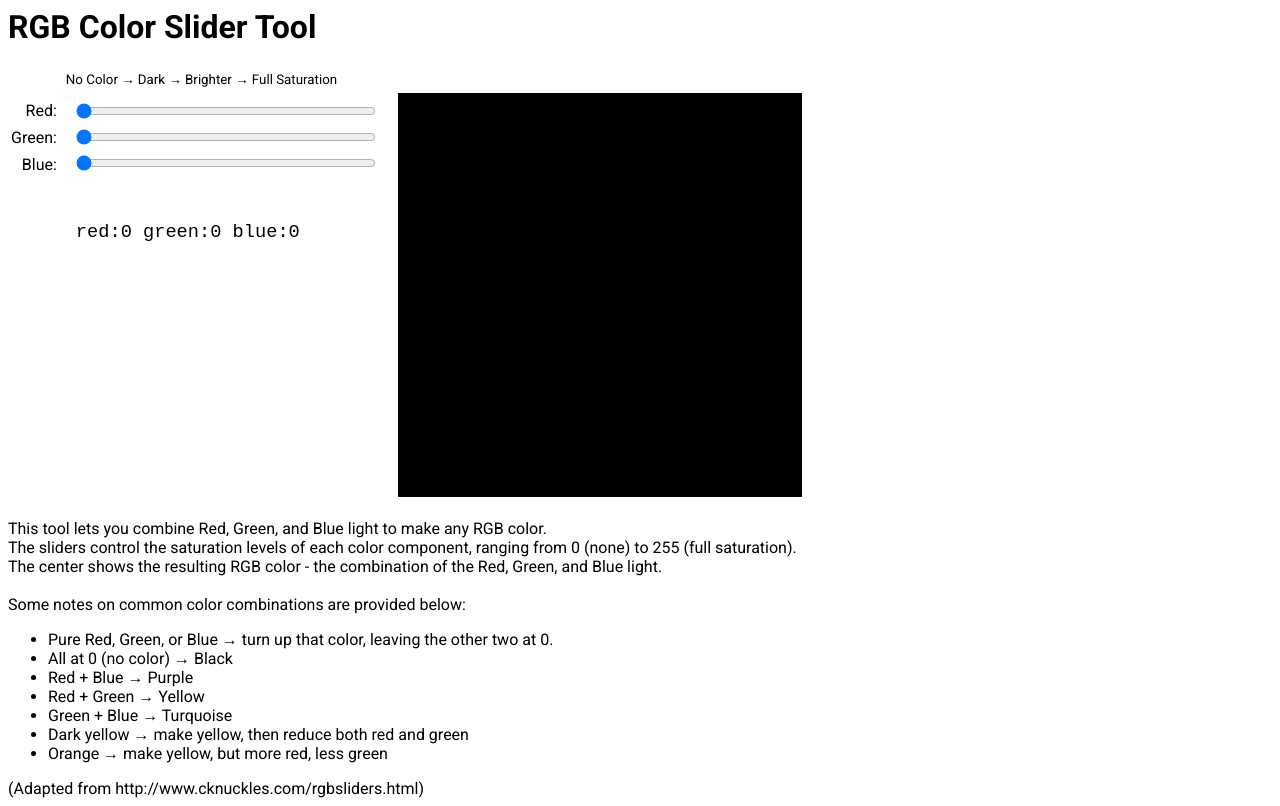
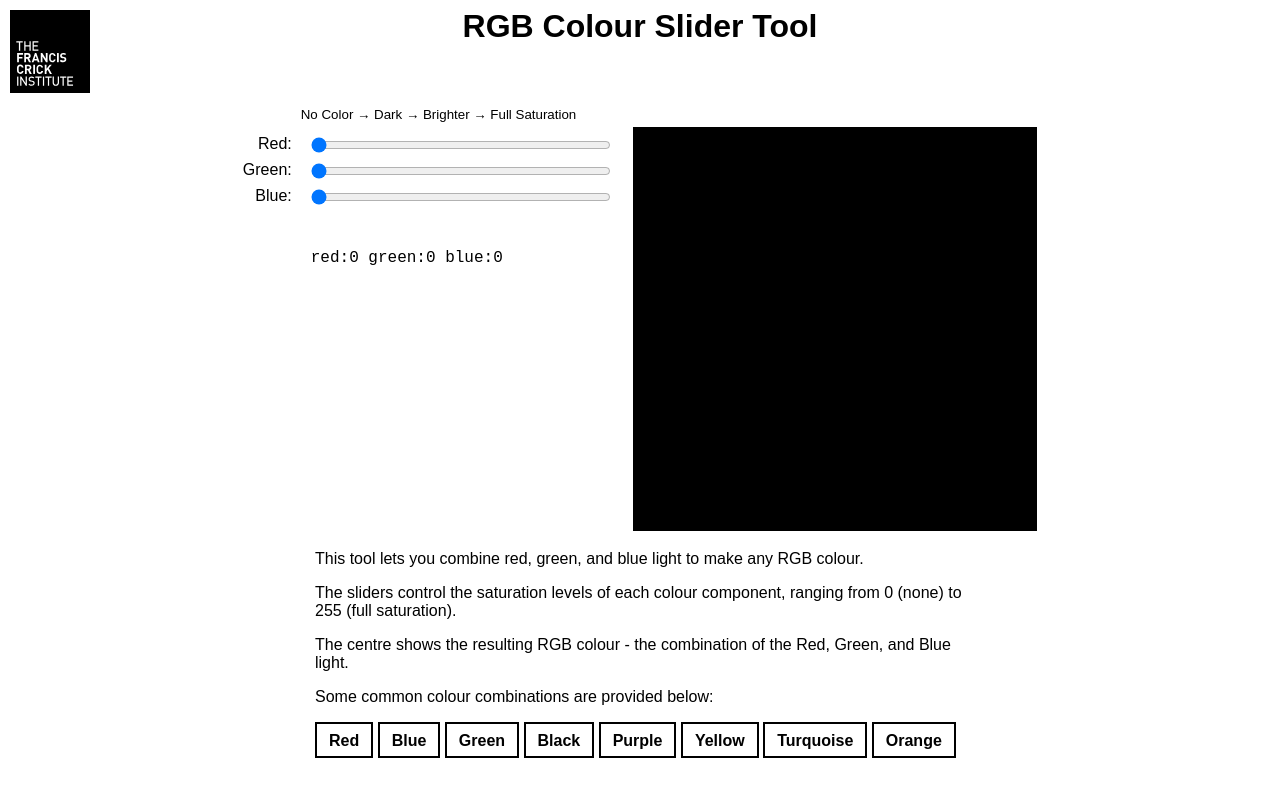
Before and after one commit to FrancisCrickInstitute/rgb-colour-slider, a plain HTML site: page index.html in a window 1280 px wide. Drawn offline with nearby package versions, Linux system fonts and the light colour scheme; a web font is replaced by a local one.

Commit message:
Crickify theme. Also:
* Change colour descriptions to presets

```diff
--- a/index.html
+++ b/index.html
@@ -6,37 +6,67 @@
         border: 2px solid black;
         background-color: black;
       }
+      table {
+        margin: 0 auto;
+      }
       #color {
         font-family: monospace;
-        font-size: 14pt;
+        font-size: 12pt;
         margin: 4ex 0ex;
       }
       #controls {
         padding: 10px;
+        margin: 0 auto;
+        display: inline-block;
+        text-align: left;
       }
+
+      #logo {
+        position: absolute;
+        top: 10px;
+        left: 10px;
+        width: 80px; /* Adjust the width as needed */
+      }
+
+      .notes {
+        margin: 0 auto;
+        display: inline-block;
+        text-align: left;
+      }
+
       .slider {
         width: 300px;
         margin: 0px 0px 10px 0px;
+      }
 
-      }
       .slider_label {
         margin: 8px 5px 8px 0px;
         text-align:right;
       }
 
       body {
-        font-family: 'Roboto', sans-serif;
+        font-family: "DIN 2014", sans-serif;
+        text-align: center;
       }
 
       p {
         max-width:650px;
       }
+      button {
+        background: white;
+        border: 2px black solid;
+        cursor: pointer;
+        height: 36px;
+        font-size: 16px;
+        padding: 0.5rem 0.75rem;
+        font-weight: 700;
+        color: black;
+        font-family: "DIN 2014", sans-serif;
+      }
+
     </style>
     <script src="https://ajax.googleapis.com/ajax/libs/jquery/3.7.1/jquery.min.js"></script>
-    <link rel="preconnect" href="https://fonts.googleapis.com">
-    <link rel="preconnect" href="https://fonts.gstatic.com" crossorigin>
-    <link href="https://fonts.googleapis.com/css2?family=Roboto:ital,wght@0,100;0,300;0,400;0,500;0,700;0,900;1,100;1,300;1,400;1,500;1,700;1,900&display=swap" rel="stylesheet">
-
+    <link rel="stylesheet" href="https://use.typekit.net/nmg5yzh.css">
     <script type="text/javascript">
       function hex(k) {
         var s = k.toString(16);
@@ -48,7 +78,7 @@
         var r = parseInt(document.getElementById('red').value)
         var g = parseInt(document.getElementById('green').value)
         var b = parseInt(document.getElementById('blue').value)
-        $("#color").text("red: " + r + " green: " + g + " blue: " + b);
+        $("#color").text("red: " + r + ", green: " + g + ", blue: " + b);
         doDraw(hex(r), hex(g), hex(b));
 
       }
@@ -81,17 +111,68 @@
         }
       }
 
+      function updateSliders(red, green, blue) {
+        document.getElementById('red').value = red;
+        document.getElementById('green').value = green;
+        document.getElementById('blue').value = blue;
+        colorChange(); // Trigger the color change event
+      }
+
+      function handleButtonClick(event) {
+        const preset = event.target.dataset.preset;
+        switch (preset) {
+          case 'preset-red':
+            updateSliders(255, 0, 0);
+            break;
+          case 'preset-blue':
+            updateSliders(0, 0, 255);
+            break;
+          case 'preset-green':
+            updateSliders(0, 255, 0);
+            break;
+          case 'preset-black':
+            updateSliders(0, 0, 0);
+            break;
+          case 'preset-purple':
+            updateSliders(255, 0, 255);
+            break;
+          case 'preset-yellow':
+            updateSliders(255, 255, 0);
+            break;
+          case 'preset-turquoise':
+            updateSliders(0, 255, 255);
+            break;
+          case 'preset-orange':
+            updateSliders(255, 200, 0);
+            break;
+          default:
+            break;
+        }
+      }
+
+
       $(document).ready(function() {
         document.getElementById("red").oninput = colorChange
         document.getElementById("green").oninput = colorChange
         document.getElementById("blue").oninput = colorChange
+
+        const buttons = document.querySelectorAll('#colour-configs button');
+
+        buttons.forEach(button => {
+          button.addEventListener('click', handleButtonClick);
+        });
+
       })
     </script>
   </head>
 
 <body>
 
-<h1>RGB Color Slider Tool</h1>
+  <img id="logo" src="assets/logo_no_colours.svg" alt="Logo">
+  <h1>RGB Colour Slider Tool</h1>
+
+  <br/>
+  <br/>
 
   <table>
     <tr>
@@ -130,26 +211,29 @@
     </tr>
   </table>
 
-<br>
-This tool lets you combine Red, Green, and Blue light to make any RGB color.
-<br>
-The sliders control the saturation levels of each color component, ranging from 0 (none) to 255 (full saturation).
-<br>
-The center shows the resulting RGB color - the combination of the Red, Green, and Blue light.
-
-<br><br>
-Some notes on common color combinations are provided below:
-
-<ul>
- <li>Pure Red, Green, or Blue &rarr; turn up that color, leaving the other two at 0.
- <li>All at 0 (no color) &rarr; Black
- <li>Red + Blue  &rarr; Purple
- <li>Red + Green &rarr; Yellow
- <li>Green + Blue &rarr; Turquoise
- <li>Dark yellow &rarr; make yellow, then reduce both red and green
- <li>Orange &rarr; make yellow, but more red, less green
-</ul>
-<footer>(Adapted from http://www.cknuckles.com/rgbsliders.html)</footer>
-
+  <div class="notes">
+    <p>
+    This tool lets you combine red, green, and blue light to make any RGB colour.
+    </p>
+    <p>
+    The sliders control the saturation levels of each colour component, ranging from 0 (none) to 255 (full saturation).
+    </p>
+    <p>
+    The centre shows the resulting RGB colour - the combination of the Red, Green, and Blue light.
+    </p>
+    <p>
+    Some common colour combinations are provided below:
+    </p>
+    <div id="colour-configs">
+      <button data-preset="preset-red">Red</button>
+      <button data-preset="preset-blue">Blue</button>
+      <button data-preset="preset-green">Green</button>
+      <button data-preset="preset-black">Black</button>
+      <button data-preset="preset-purple">Purple</button>
+      <button data-preset="preset-yellow">Yellow</button>
+      <button data-preset="preset-turquoise">Turquoise</button>
+      <button data-preset="preset-orange">Orange</button>
+    </div>
+</div>
 </body>
 </html>
```
Also changed, not shown: assets/logo_no_colours.svg (added), 1 other file. Lines whose indentation alone changed are shown as unchanged.
